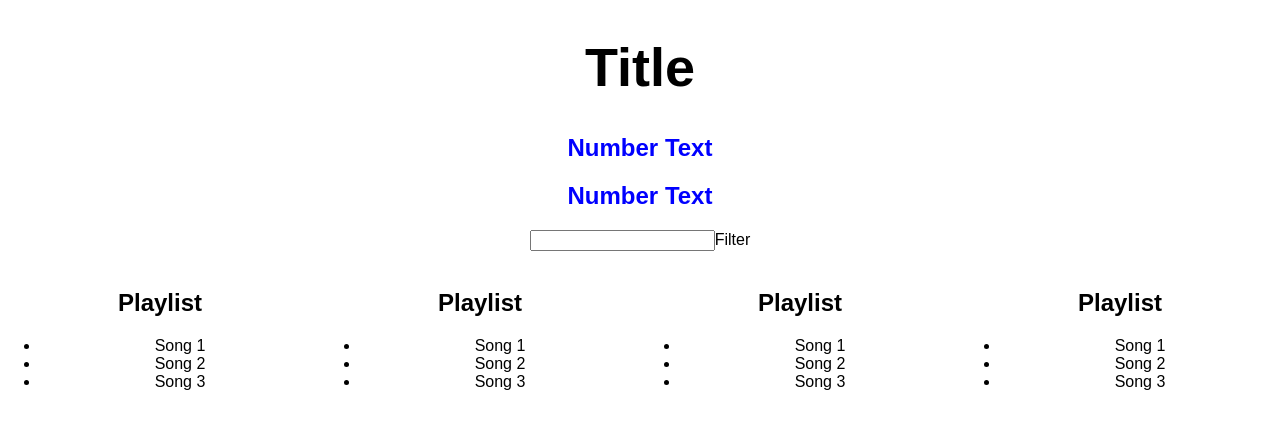
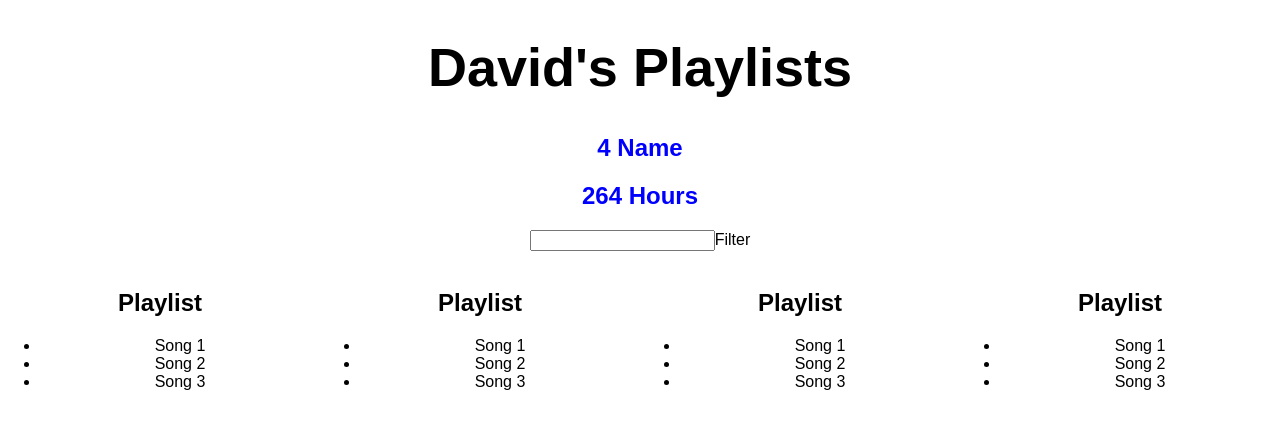
Before and after one commit to mcclymont-k/better-playlists, a React (Create React App) app: page / in a window 1280 px wide. Shown: the top 428 px of the page. Built offline with nearby package versions, Linux system fonts and the light colour scheme.

Commit message:
Updated for data on playlists

```diff
--- a/src/App.js
+++ b/src/App.js
@@ -1,12 +1,74 @@
 import React, { Component } from 'react';
-import logo from './logo.svg';
 import './App.css';
+let fakeServerData = {
+  user: {
+    name: 'David',
+    playlists: [
+      {
+        name: "Playlist A",
+        songs: [
+          {name:'song1', duration: 1320},
+          {name:'song2', duration: 1320},
+          {name:'song 3', duration: 1320}
+        ]
+      },
+      {
+        name: "Playlist B",
+        songs: [
+          {name:'song1', duration: 1320},
+          {name:'song2', duration: 1320},
+          {name:'song 3', duration: 1320}
+        ]
+      },
+      {
+        name: "Playlist C",
+        songs:[
+          {name:'song1', duration: 1320},
+          {name:'song2', duration: 1320},
+          {name:'song 3', duration: 1320}
+        ]
+      },
+      {
+        name: "Playlist D",
+        songs: [
+          {name:'song1', duration: 1320},
+          {name:'song2', duration: 1320},
+          {name:'song 3', duration: 1320}
+        ]
+      }
+      ]
+    }
+  };
 
-class Aggregate extends Component {
+class PlaylistCounter extends Component {
   render() {
     return (
       <div className='aggregate'>
-        <h2 style={{color: 'blue'}}>Number Text</h2>
+        {/*Here we are checking if there is a playlists and if so
+          then we add the <h2>  */}
+        <h2 style={{color: 'blue'}}>{this.props.playlists.length} Name
+        </h2>
+      </div>
+    );
+  }
+}
+
+class HoursCounter extends Component {
+  render() {
+    let allSongs = this.props.playlists.reduce((songs, eachPlaylist) => {
+      return songs.concat(eachPlaylist.songs)
+    }, [])
+    let totalDuration = allSongs.reduce((sum, eachSong) => {
+      return sum + eachSong.duration;
+    }, 0)
+
+    return (
+      <div>
+        {/*Here we are checking if there is a playlists and if so
+          then we add the <h2>  */}
+        <h2 style={{color: 'blue'}}>
+           {Math.round(totalDuration/60)} Hours
+        </h2>
       </div>
     );
   }
@@ -27,7 +89,7 @@ class Filter extends Component {
 class Playlist extends Component {
   render() {
     return(
-      <div class='playlist'>
+      <div className='playlist'>
         <img/>
         <h2>Playlist</h2>
         <ul>
@@ -36,28 +98,48 @@ class Playlist extends Component {
           <li>Song 3</li>
         </ul>
       </div>
-
     )
   }
 }
 
 class App extends Component {
+  constructor() {
+    super();
+    this.state = {serverData: {}};
+  }
+
+  componentDidMount() {
+    setTimeout (() => {
+      this.setState({serverData: fakeServerData})
+    }, 1000)
+    }
+
+
+
   render() {
     return (
       <div className="App">
-        <h1>Title</h1>
-        <Aggregate/>
-        <Aggregate/>
+        {/*  Here the comp is asking whether there is serverData before executing
+          the h1 tags */}
+        {this.state.serverData.user ?
+          <div>
+            <h1>
+               {this.state.serverData.user.name}'s Playlists
+             </h1>
+             <PlaylistCounter playlists={this.state.serverData.user.playlists}/>
+             <HoursCounter playlists={this.state.serverData.user.playlists}/>
             <Filter/>
-        <div class = 'playlistComponent'>
+            <div className = 'playlistComponent'>
               <Playlist/>
               <Playlist/>
               <Playlist/>
               <Playlist/>
             </div>
+        </div> : <h1>LOADING...</h1>
+      }
       </div>
+      // </div>
     );
-
   }
 }
 
```
Lines whose indentation alone changed are shown as unchanged.
